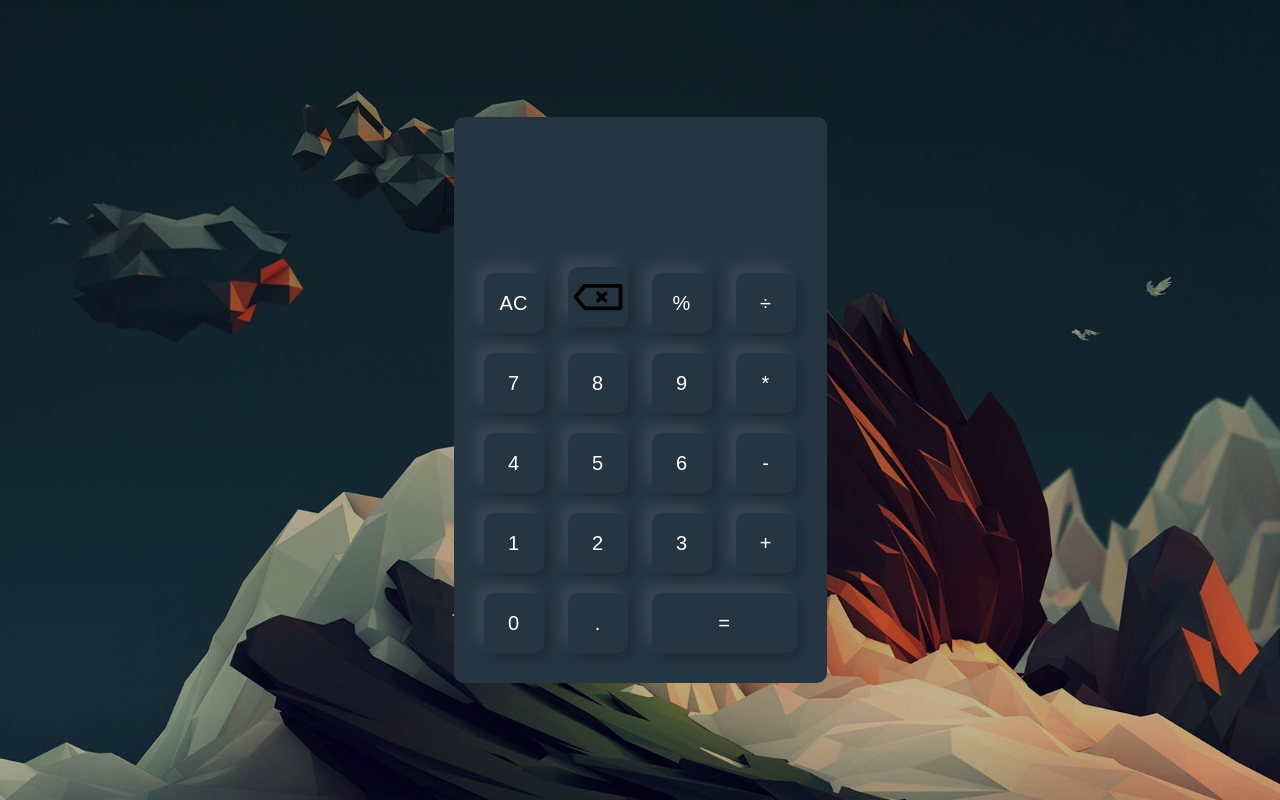
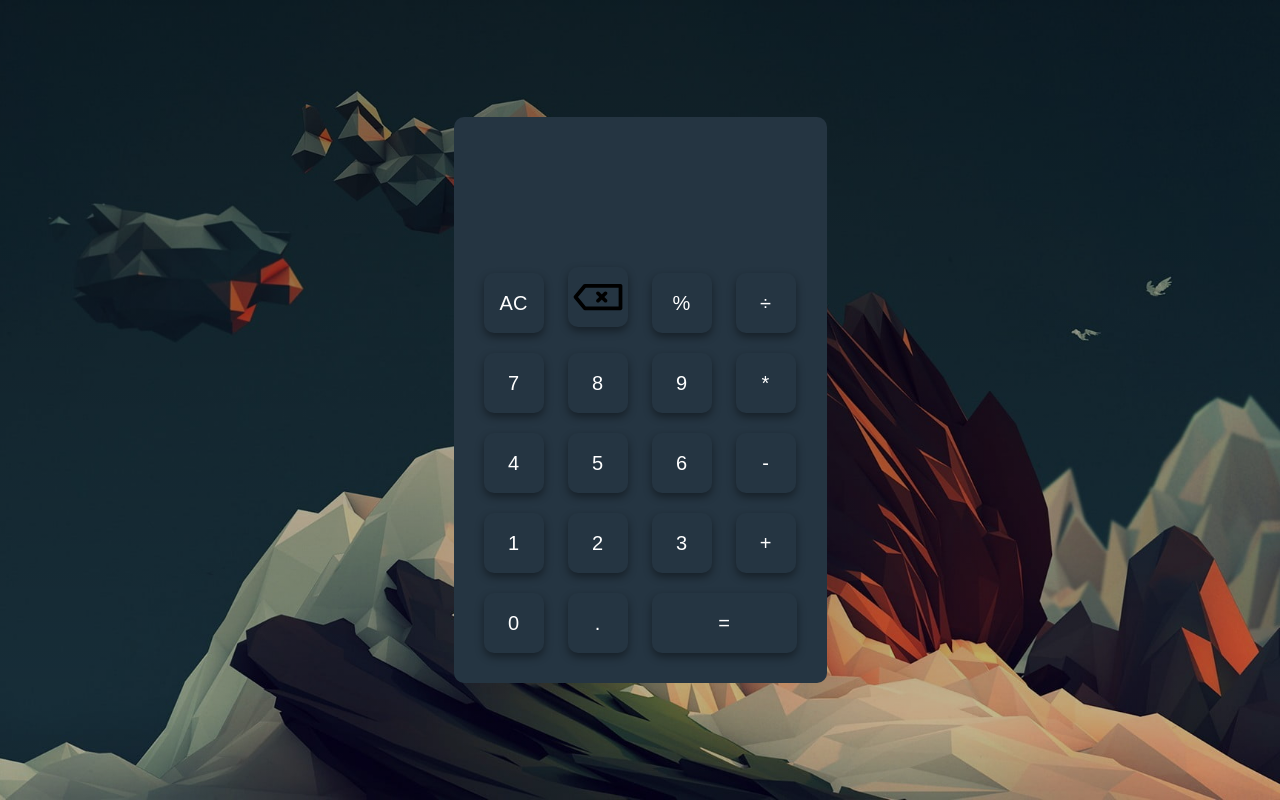
Before and after one commit to zesciati/calculator-self, a plain HTML site: page index.html in a window 1280 px wide. Drawn offline with Linux system fonts and the light colour scheme.

Commit message:
selesai html dan css

```diff
--- a/calculatorself.css
+++ b/calculatorself.css
@@ -45,8 +45,8 @@ body::before{
   color: #fff;
   cursor: pointer;
   margin: 10px;
-  box-shadow: -8px -8px 15px rgba(255, 255, 255, 0.1),5px 5px 15px rgba(0,0,0,0.2);
-
+  /* box-shadow: -8px -8px 15px rgba(255, 255, 255, 0.1),5px 5px 15px rgba(0,0,0,0.2); */
+  box-shadow: 0 4px 8px rgba(0, 0, 0, 0.4); /* Dark shadow under the button */
 }
 .del{
   /* border: none; */
```
